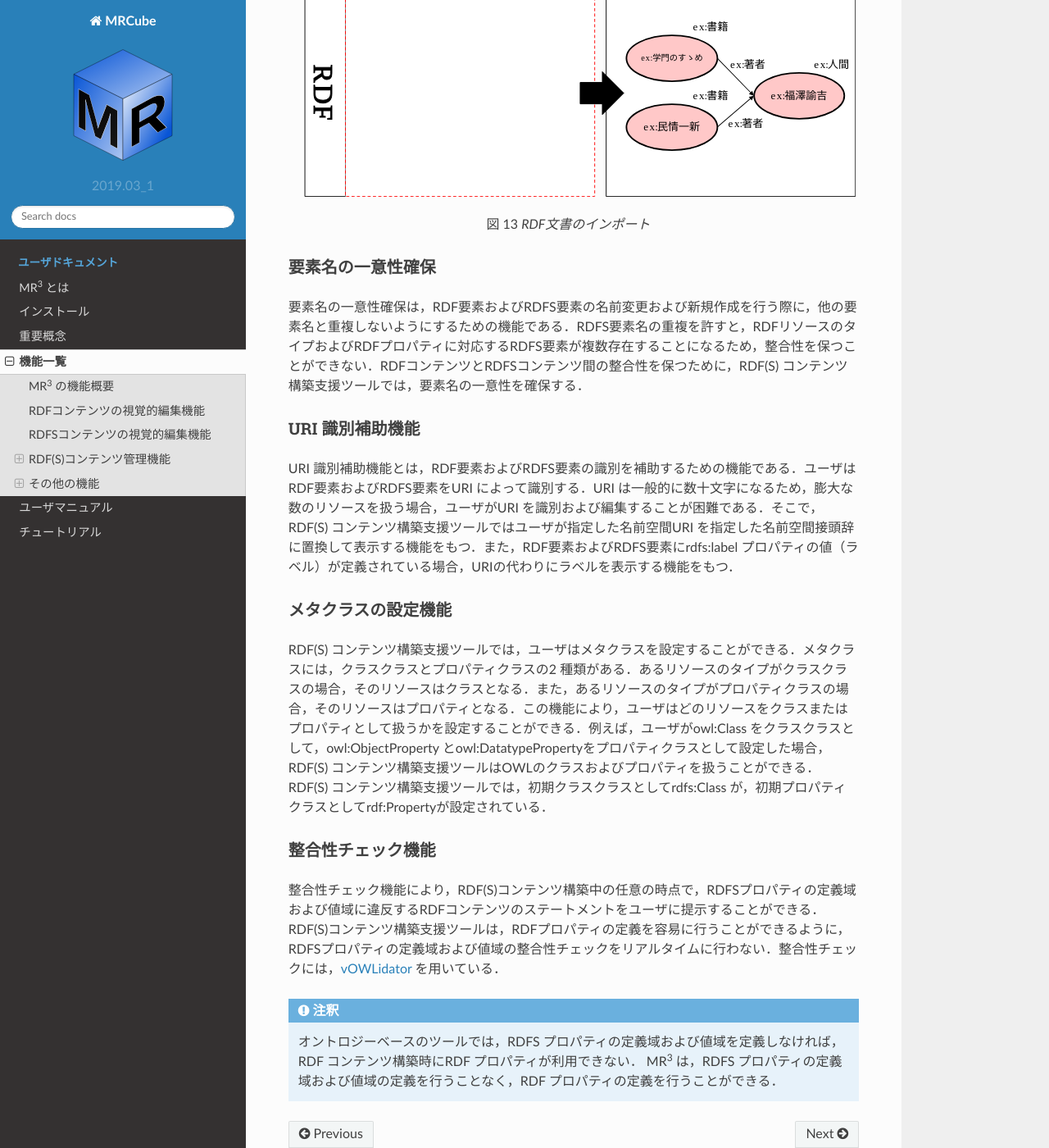
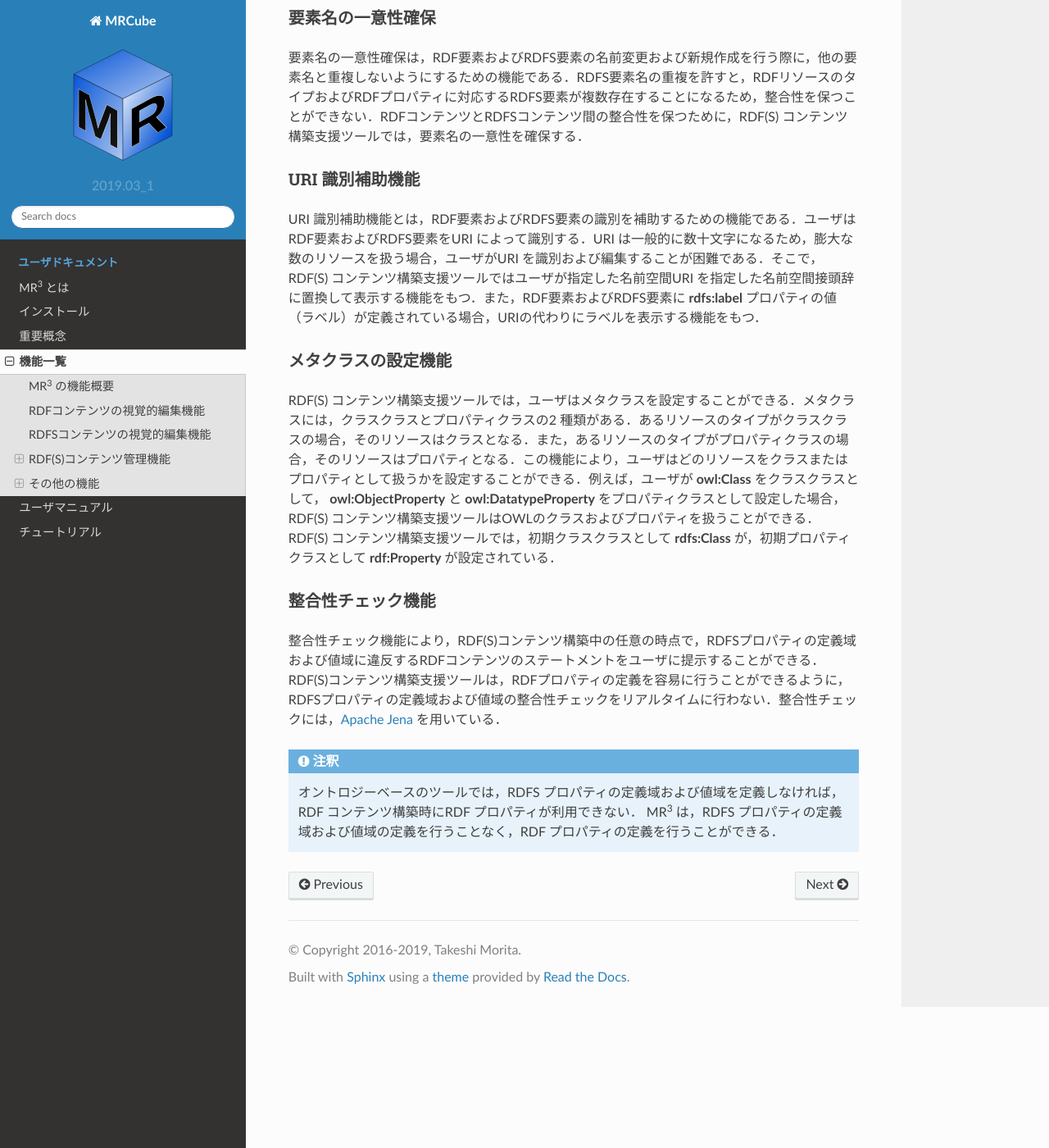
Before and after one commit to mr-3/mrcube-ja-docs, a Sphinx documentation site: the page built from docs/source/functions.rst, in a window 1280 px wide and 1400 px high, scrolled down 10333 px. Shown: the whole window at 82% size. Built offline with Sphinx 7.4.7 and the Read the Docs theme 2.0.0, drawn with Linux system fonts in a browser that asks for light colours; some of the changed text lies outside the part shown.

Commit message:
機能一覧ページを更新
- fix #3

```diff
--- a/docs/source/functions.rst
+++ b/docs/source/functions.rst
@@ -213,16 +220,16 @@
 URI 識別補助機能
 ~~~~~~~~~~~~~~~~
 
-URI 識別補助機能とは，RDF要素およびRDFS要素の識別を補助するための機能である．ユーザはRDF要素およびRDFS要素をURI によって識別する．URI は一般的に数十文字になるため，膨大な数のリソースを扱う場合，ユーザがURI を識別および編集することが困難である．そこで，RDF(S) コンテンツ構築支援ツールではユーザが指定した名前空間URI を指定した名前空間接頭辞に置換して表示する機能をもつ．また，RDF要素およびRDFS要素にrdfs:label プロパティの値（ラベル）が定義されている場合，URIの代わりにラベルを表示する機能をもつ．
+URI 識別補助機能とは，RDF要素およびRDFS要素の識別を補助するための機能である．ユーザはRDF要素およびRDFS要素をURI によって識別する．URI は一般的に数十文字になるため，膨大な数のリソースを扱う場合，ユーザがURI を識別および編集することが困難である．そこで，RDF(S) コンテンツ構築支援ツールではユーザが指定した名前空間URI を指定した名前空間接頭辞に置換して表示する機能をもつ．また，RDF要素およびRDFS要素に **rdfs:label** プロパティの値（ラベル）が定義されている場合，URIの代わりにラベルを表示する機能をもつ．
 
 メタクラスの設定機能
 ~~~~~~~~~~~~~~~~~~~~
 
-RDF(S) コンテンツ構築支援ツールでは，ユーザはメタクラスを設定することができる．メタクラスには，クラスクラスとプロパティクラスの2 種類がある．あるリソースのタイプがクラスクラスの場合，そのリソースはクラスとなる．また，あるリソースのタイプがプロパティクラスの場合，そのリソースはプロパティとなる．この機能により，ユーザはどのリソースをクラスまたはプロパティとして扱うかを設定することができる．例えば，ユーザがowl:Class をクラスクラスとして，owl:ObjectProperty とowl:DatatypePropertyをプロパティクラスとして設定した場合，RDF(S) コンテンツ構築支援ツールはOWLのクラスおよびプロパティを扱うことができる．RDF(S) コンテンツ構築支援ツールでは，初期クラスクラスとしてrdfs:Class が，初期プロパティクラスとしてrdf:Propertyが設定されている．
+RDF(S) コンテンツ構築支援ツールでは，ユーザはメタクラスを設定することができる．メタクラスには，クラスクラスとプロパティクラスの2 種類がある．あるリソースのタイプがクラスクラスの場合，そのリソースはクラスとなる．また，あるリソースのタイプがプロパティクラスの場合，そのリソースはプロパティとなる．この機能により，ユーザはどのリソースをクラスまたはプロパティとして扱うかを設定することができる．例えば，ユーザが **owl:Class** をクラスクラスとして， **owl:ObjectProperty** と **owl:DatatypeProperty** をプロパティクラスとして設定した場合，RDF(S) コンテンツ構築支援ツールはOWLのクラスおよびプロパティを扱うことができる．RDF(S) コンテンツ構築支援ツールでは，初期クラスクラスとして **rdfs:Class** が，初期プロパティクラスとして **rdf:Property** が設定されている．
 
 整合性チェック機能
 ~~~~~~~~~~~~~~~~~~
-整合性チェック機能により，RDF(S)コンテンツ構築中の任意の時点で，RDFSプロパティの定義域および値域に違反するRDFコンテンツのステートメントをユーザに提示することができる．RDF(S)コンテンツ構築支援ツールは，RDFプロパティの定義を容易に行うことができるように，RDFSプロパティの定義域および値域の整合性チェックをリアルタイムに行わない．整合性チェックには，`vOWLidator <http://projects.semwebcentral.org/projects/vowlidator/>`_ を用いている．
+整合性チェック機能により，RDF(S)コンテンツ構築中の任意の時点で，RDFSプロパティの定義域および値域に違反するRDFコンテンツのステートメントをユーザに提示することができる．RDF(S)コンテンツ構築支援ツールは，RDFプロパティの定義を容易に行うことができるように，RDFSプロパティの定義域および値域の整合性チェックをリアルタイムに行わない．整合性チェックには，`Apache Jena <https://jena.apache.org/documentation/inference/index.html#validation>`_ を用いている．
 
 .. note ::
     オントロジーベースのツールでは，RDFS プロパティの定義域および値域を定義しなければ，RDF コンテンツ構築時にRDF プロパティが利用できない． MR\ :sup:`3` \ は，RDFS プロパティの定義域および値域の定義を行うことなく，RDF プロパティの定義を行うことができる．
```
Also changed, not shown: other parts of docs/source/functions.rst (+20 -13 lines), docs/source/figures/import_rdf.svg, docs/source/figures/make_rdfs_class.svg, docs/source/figures/make_rdfs_property.svg, docs/source/figures/mrcube_function_overview.svg, docs/source/figures/remove_rdfs_class.svg, docs/source/figures/remove_rdfs_property.svg, docs/source/figures/rename_rdf_property.svg, docs/source/figures/rename_rdf_resource_type.svg, docs/source/figures/rename_rdfs_class.svg, docs/source/figures/rename_rdfs_property.svg, 1 other file.
